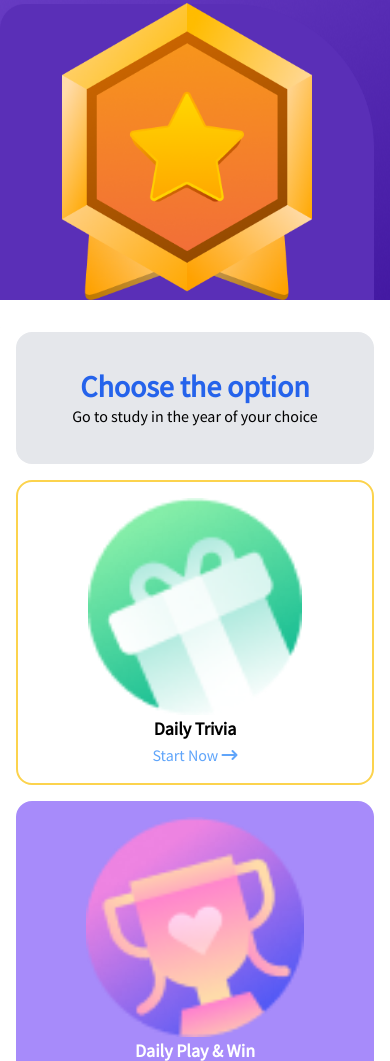
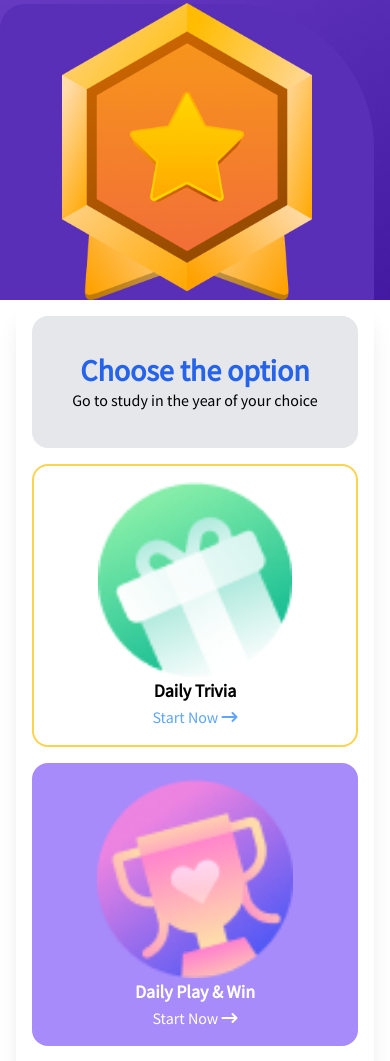
Before and after one commit to netrohub/Quizkwik, a plain HTML site: page index.html in a window 390 px wide. Shown: the part 453-1514 px from the top of the page. Drawn offline with nearby package versions, Linux system fonts and the light colour scheme.

Commit message:
fixed options on mobile

```diff
--- a/index.html
+++ b/index.html
@@ -176,7 +176,7 @@
     </header>
     <!-- four options -->
     <section
-      class="text-black max-w-4xl mx-auto bg-white rounded-2xl shadow-xl mt-4 lg:-mt-28 mx-12"
+      class="text-black max-w-4xl mx-4 md:mx-auto bg-white rounded-2xl shadow-xl md:-mt-28"
     >
       <div
         class="text-center flex flex-col md:flex-row items-center justify-between gap-4 p-4"
```
